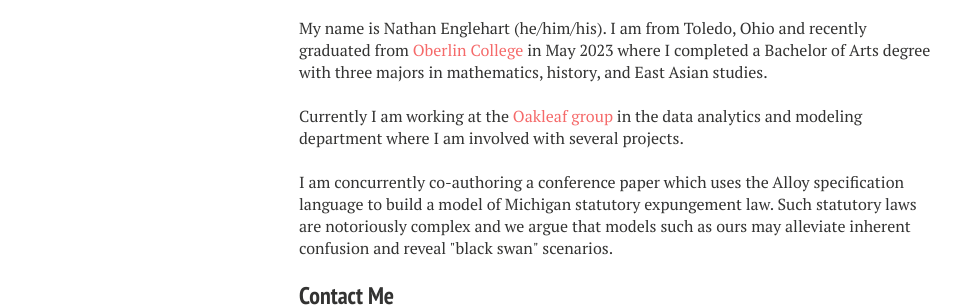
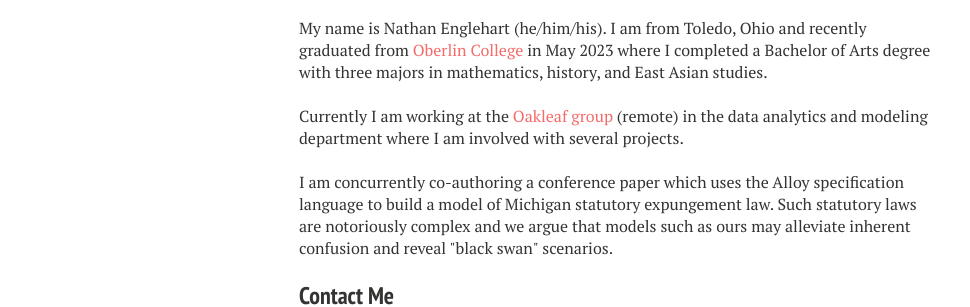
Before and after one commit to nathanenglehart/nathanenglehart.github.io, a Jekyll site: the page built from index.md, in a window 1280 px wide. Shown: the part 727-1034 px from the top of the page, without its empty margins (21-991 px from the left). Built offline with Jekyll 4.4.1, drawn with Linux system fonts in a browser that asks for light colours; nearby versions of some CDN libraries.

Commit message:
added remote + cleanup

```diff
--- a/index.md
+++ b/index.md
@@ -17,29 +17,10 @@
 My name is Nathan Englehart (he/him/his). I am from Toledo, Ohio and recently graduated from <a style="color: #f56a6a !important" href="https://www.oberlin.edu/">Oberlin College</a> in May 2023 where I completed a Bachelor of Arts degree with three majors in mathematics, history, and East Asian studies.
 <br>
 <br>
-Currently I am working at the <a style="color: #f56a6a !important" href="https://oakleaf.com/">Oakleaf group</a> in the data analytics and modeling department where I am involved with several projects.
+Currently I am working at the <a style="color: #f56a6a !important" href="https://oakleaf.com/">Oakleaf group</a> (remote) in the data analytics and modeling department where I am involved with several projects.
 <br>
 <br>
 I am concurrently co-authoring a conference paper which uses the Alloy specification language to build a model of Michigan statutory expungement law. Such statutory laws are notoriously complex and we argue that models such as ours may alleviate inherent confusion and reveal "black swan" scenarios.
-
-
-<!--
-<br>
-<br>
-Check out some other writings I recently co-authored <a style="color: #f56a6a; !important" href="https://www.bgsu.edu/arts-and-sciences/political-science/trailblazing-women-in-ohio-politics/marcy-kaptur.html">here</a> and <a style="color: #f56a6a; !important" href="https://www.bgsu.edu/arts-and-sciences/political-science/trailblazing-women-in-ohio-politics/betty-montgomery.html">here</a>. A working paper originally developed in one of my Oberlin politics seminars is available <a style="color: #f56a6a !important" href="https://nathanenglehart.github.io/files/englehart-neo-soviet-gender.pdf">here</a>.
-<br>
-<br>
-
-<h3>CS/Stats-related Projects</h3>
-<ul>
-  <li>KNN classification algorithm with K-fold CV coded from scratch in c++ (see <a style="color: #f56a6a !important" href="https://nathanenglehart.github.io/projects/knn">here</a>).</li>
-  <li>Naive bayes classification algorithm coded from scratch in c++ (see <a style="color: #f56a6a !important" href="https://nathanenglehart.github.io/projects/naive-bayes">here</a>).</li>
-  <li>Regression methods (OLS, ridge, lasso, logit, probit) coded from scratch in python3 (see <a style="color: #f56a6a !important" href="https://nathanenglehart.github.io/projects/regression">here</a>).</li>
-</ul>
-
-
-In my spare time, I enjoy playing tennis, hanging out with my friends, and tinkering with my linux system. In addition, I am learning more about machine learning methods with which to use text as data in the social sciences.
--->
 
 <h3 class="small_title">Contact Me</h3>
 
```
